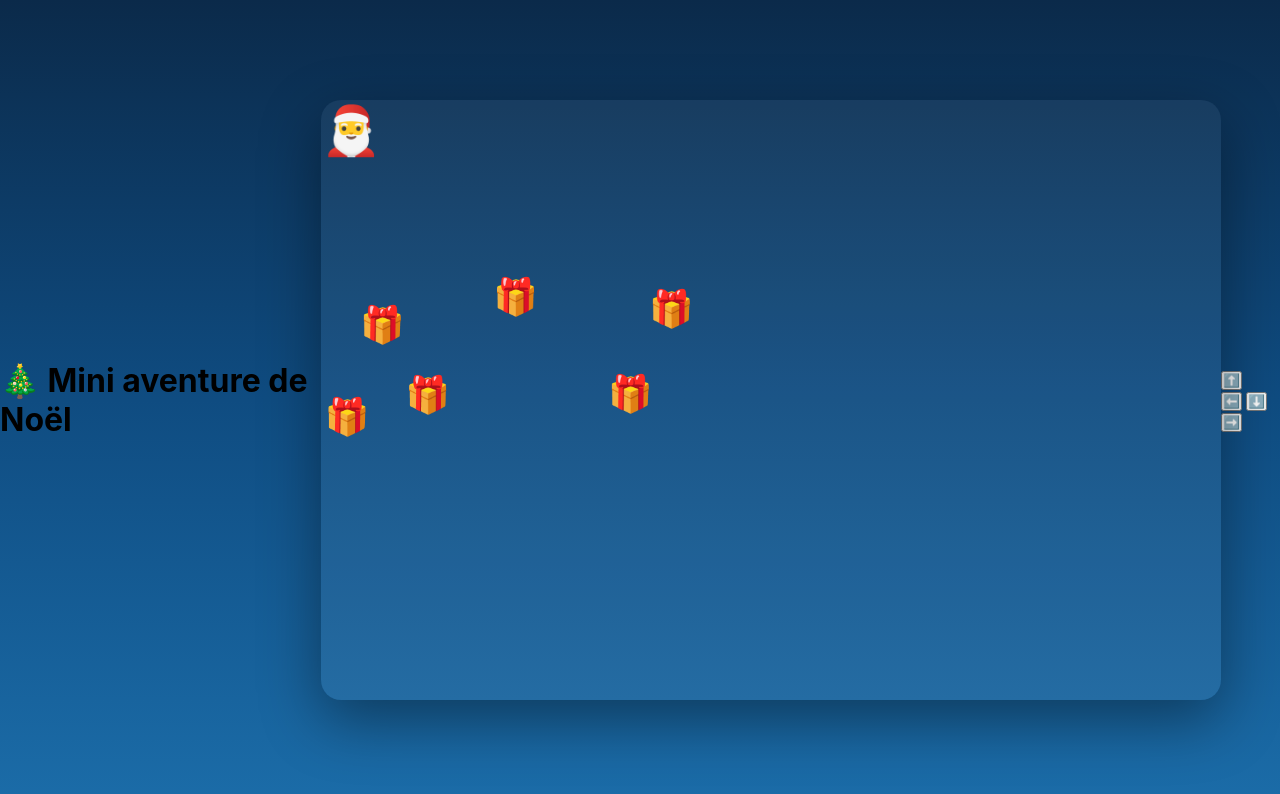
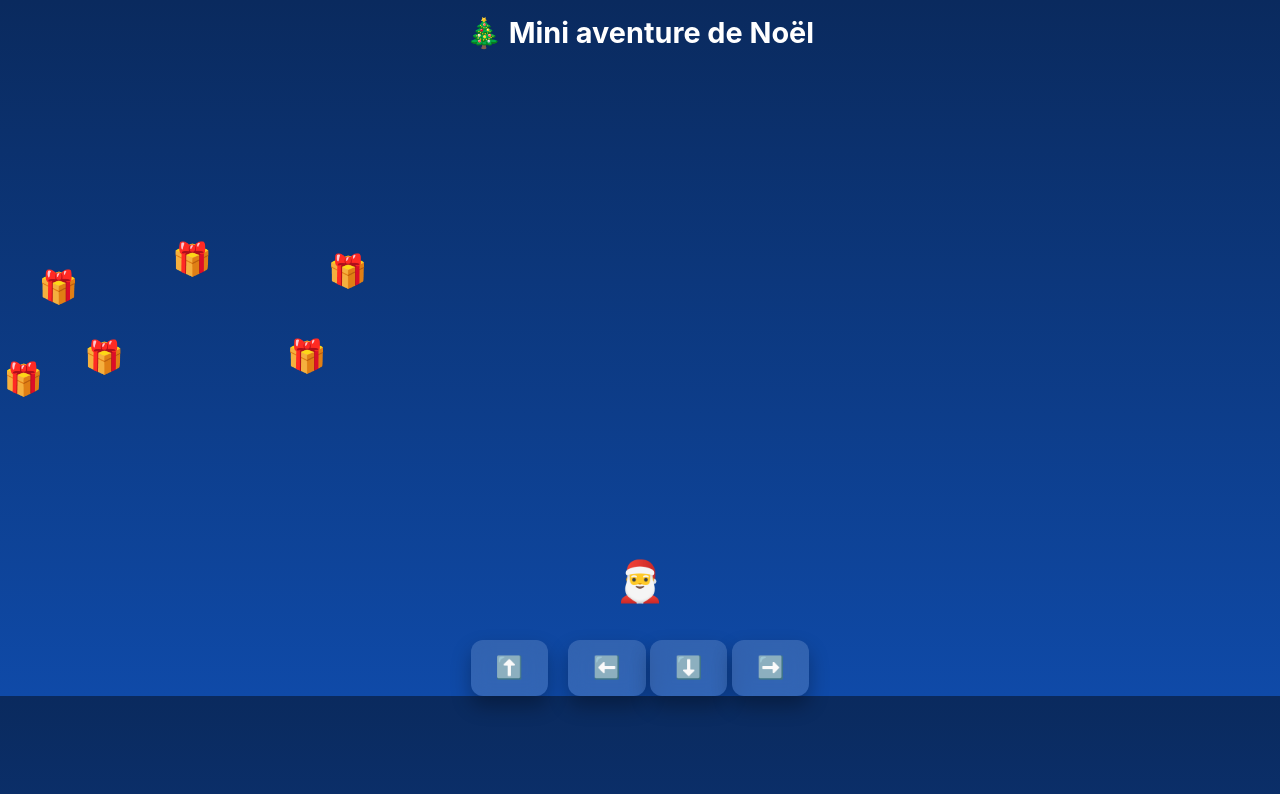
Before and after one commit to Rphbnt/Jeu-No-l-maman-et-papa, a plain HTML site: page index.html in a window 1280 px wide. Drawn offline with Linux system fonts and the light colour scheme.

Commit message:
Update style.css

```diff
--- a/style.css
+++ b/style.css
@@ -1,122 +1,75 @@
-/* ===== RESET ===== */
+/* RESET */
 * {
   margin: 0;
   padding: 0;
   box-sizing: border-box;
-  touch-action: manipulation;
 }
 
-html, body {
-  width: 100%;
-  height: 100%;
+/* PAGE */
+body {
+  font-family: -apple-system, BlinkMacSystemFont, "Segoe UI", Roboto, sans-serif;
+  background: linear-gradient(180deg, #0a2a5e, #0f4aa8); /* beau bleu */
+  color: white; /* TEXTE BLANC */
   overflow: hidden;
-  font-family: -apple-system, BlinkMacSystemFont, "Segoe UI", Roboto, sans-serif;
+  touch-action: manipulation; /* mobile OK */
 }
 
-/* ===== FOND DU JEU (BLEU NOËL) ===== */
-body {
-  background: linear-gradient(180deg, #0b2a4a 0%, #0f4c81 50%, #1b6ca8 100%);
-  display: flex;
-  justify-content: center;
-  align-items: center;
+/* TITRE */
+h1 {
+  text-align: center;
+  margin: 15px 0;
+  font-size: 1.8em;
 }
 
-/* ===== ZONE DE JEU ===== */
+/* ZONE DE JEU */
 #game {
   position: relative;
-  width: 100%;
-  height: 100%;
-  max-width: 900px;
-  max-height: 600px;
-  background: rgba(255,255,255,0.05);
-  border-radius: 20px;
-  box-shadow: 0 20px 60px rgba(0,0,0,0.4);
+  width: 100vw;
+  height: 70vh;
   overflow: hidden;
 }
 
-/* ===== PÈRE NOËL ===== */
+/* PÈRE NOËL (🎅) */
 #player {
   position: absolute;
-  font-size: 48px;
-  user-select: none;
-  transition: transform 0.1s linear;
+  font-size: 40px;
+  left: 50%;
+  bottom: 20px;
+  transform: translateX(-50%);
 }
 
-/* ===== CADEAUX ===== */
+/* CADEAUX 🎁 */
 .gift {
   position: absolute;
-  font-size: 36px;
-  user-select: none;
-  animation: pop 0.4s ease-out;
+  font-size: 32px;
 }
 
-@keyframes pop {
-  from { transform: scale(0); }
-  to { transform: scale(1); }
+/* SCORE */
+#score {
+  text-align: center;
+  font-size: 1.2em;
+  margin-top: 10px;
 }
 
-/* ===== SCORE ===== */
-#score {
-  position: absolute;
-  top: 15px;
-  left: 15px;
-  color: white;
-  font-size: 18px;
-  background: rgba(0,0,0,0.3);
-  padding: 8px 14px;
-  border-radius: 12px;
-  backdrop-filter: blur(6px);
+/* BOUTONS MOBILE */
+.controls {
+  display: flex;
+  justify-content: center;
+  gap: 20px;
+  margin-top: 15px;
 }
 
-/* ===== BOUTONS MOBILE ===== */
-#controls {
-  position: absolute;
-  bottom: 20px;
-  left: 50%;
-  transform: translateX(-50%);
-  display: grid;
-  grid-template-columns: 60px 60px 60px;
-  grid-template-rows: 60px 60px;
-  gap: 10px;
+.controls button {
+  background: rgba(255, 255, 255, 0.15);
+  border: none;
+  color: white;
+  font-size: 22px;
+  padding: 15px 25px;
+  border-radius: 12px;
+  backdrop-filter: blur(10px);
+  box-shadow: 0 10px 20px rgba(0,0,0,0.3);
 }
 
-.control-btn {
-  background: rgba(255,255,255,0.2);
-  border: none;
-  border-radius: 15px;
-  color: white;
-  font-size: 22px;
-  box-shadow: 0 10px 30px rgba(0,0,0,0.3);
+.controls button:active {
+  transform: scale(0.95);
 }
-
-.control-btn:active {
-  transform: scale(0.9);
-}
-
-/* disposition des boutons */
-#up { grid-column: 2; }
-#left { grid-column: 1; grid-row: 2; }
-#down { grid-column: 2; grid-row: 2; }
-#right { grid-column: 3; grid-row: 2; }
-
-/* ===== PC : cache les boutons mobile ===== */
-@media (min-width: 768px) {
-  #controls {
-    display: none;
-  }
-}
-
-/* ===== FLOCONS (OPTION WOW) ===== */
-.snowflake {
-  position: absolute;
-  top: -10px;
-  color: white;
-  opacity: 0.8;
-  pointer-events: none;
-  animation: fall linear infinite;
-}
-
-@keyframes fall {
-  from { transform: translateY(0); }
-  to { transform: translateY(110vh); }
-}
```
